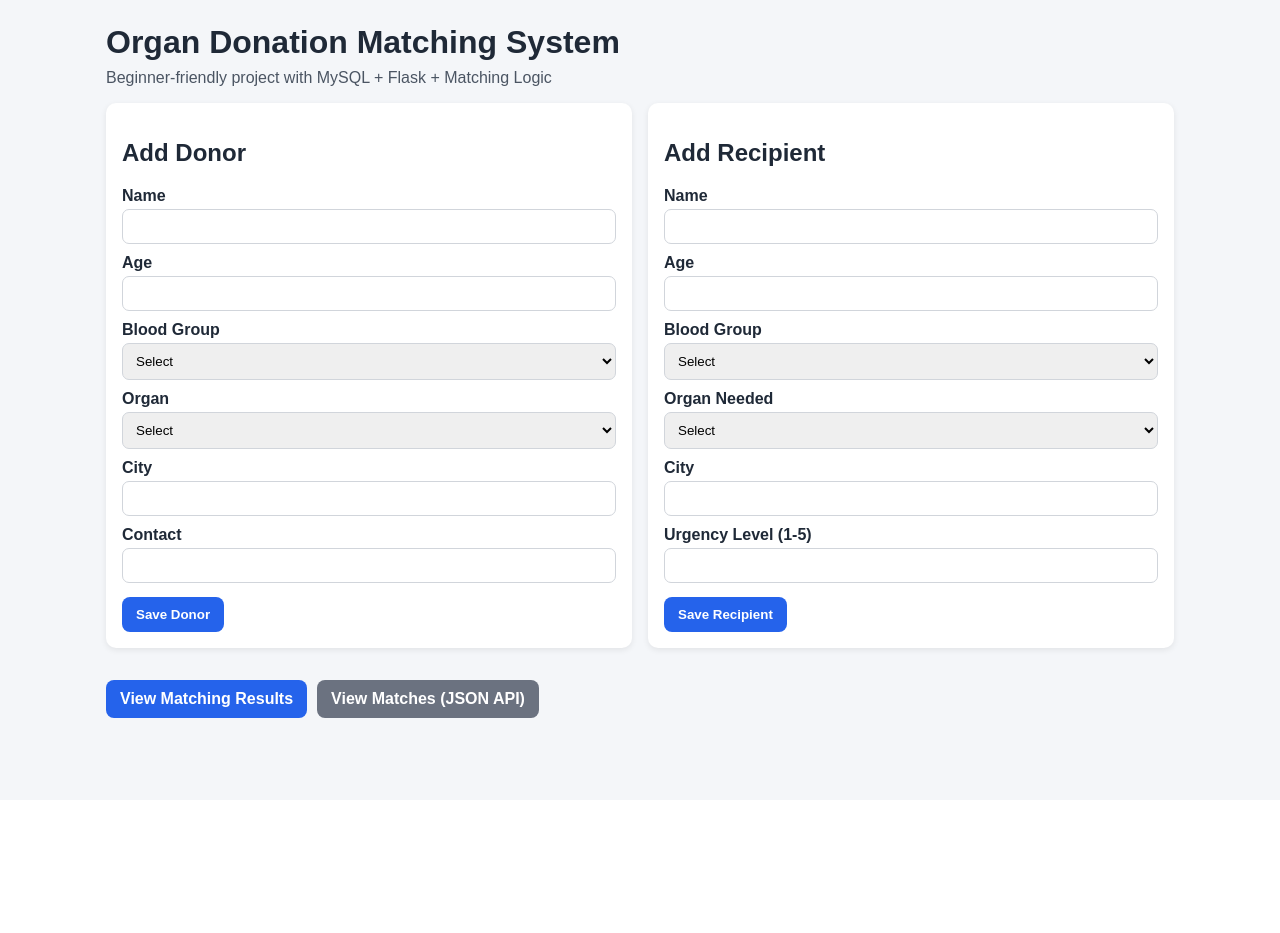
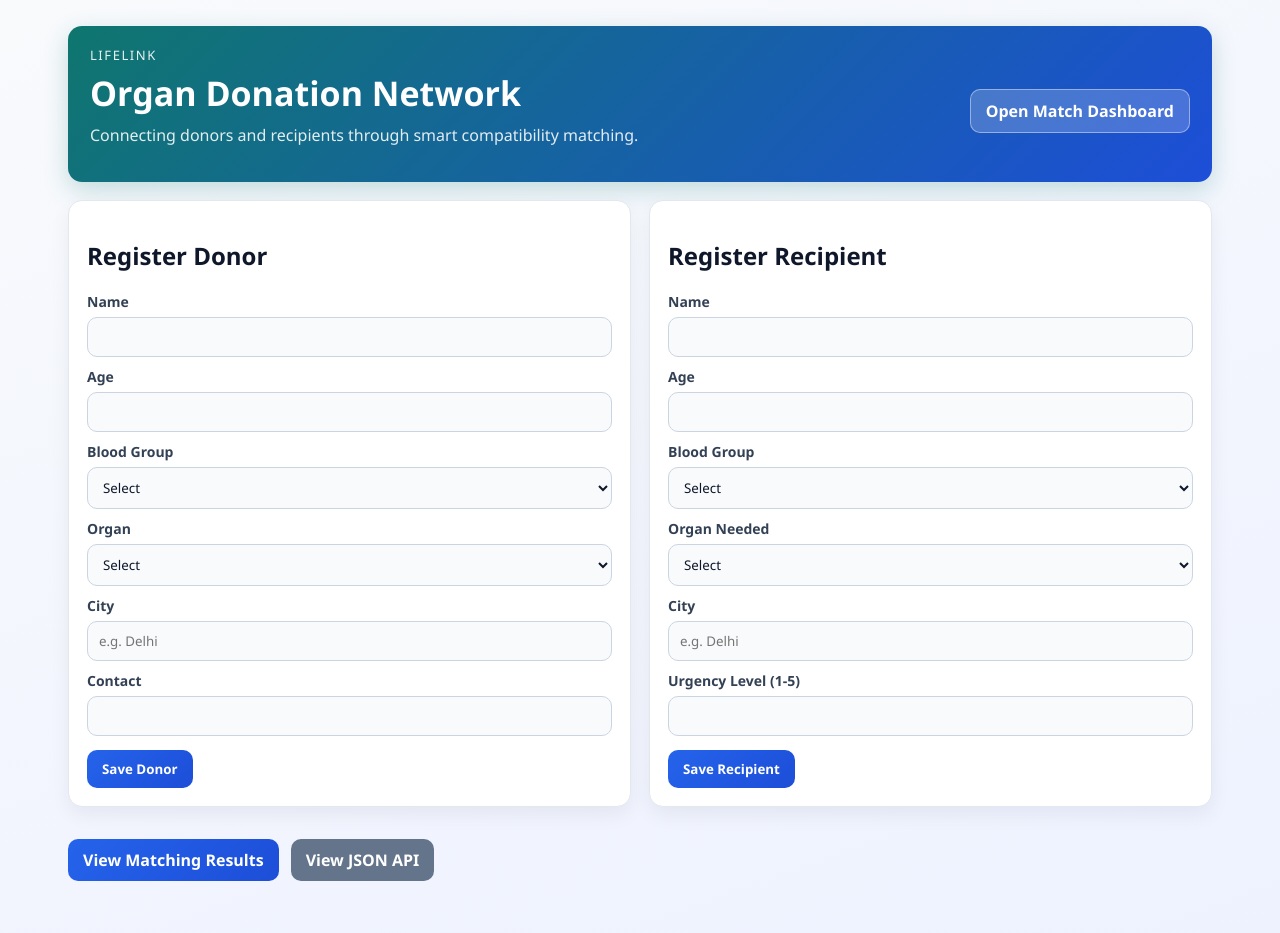
Before and after one commit to kritika014/organ-donation-system, a Flask app: page / in a window 1280 px wide. Before the commit the page ends 718 px from the top, so only its background shows below. Run offline with Flask 3, Linux system fonts and the light colour scheme.

Commit message:
git push

```diff
--- a/app.py
+++ b/app.py
@@ -110,11 +110,66 @@ def view_matches():
     organ = request.args.get("organ", "").strip()
     recipient_blood = request.args.get("recipient_blood", "").strip()
     sort_by = request.args.get("sort_by", "urgency")
-    sort_field = "r.urgency_level DESC, match_score DESC"
+    sort_field = "urgency_level DESC, match_score DESC"
     if sort_by == "score":
-        sort_field = "match_score DESC, r.urgency_level DESC"
+        sort_field = "match_score DESC, urgency_level DESC"
+    recipient_limit = 80
+    top_donors_per_recipient = 3
 
     query = f"""
+    WITH filtered_recipients AS (
+        SELECT
+            r.recipient_id,
+            r.name,
+            r.blood_group,
+            r.organ_needed,
+            r.city,
+            r.urgency_level
+        FROM recipients r
+        WHERE (%s = '' OR r.city = %s)
+          AND (%s = '' OR r.organ_needed = %s)
+          AND (%s = '' OR r.blood_group = %s)
+        ORDER BY r.urgency_level DESC, r.recipient_id DESC
+        LIMIT %s
+    ),
+    ranked AS (
+        SELECT
+            fr.recipient_id,
+            fr.name AS recipient_name,
+            fr.blood_group AS recipient_blood_group,
+            fr.organ_needed,
+            fr.city,
+            fr.urgency_level,
+            d.donor_id,
+            d.name AS donor_name,
+            d.blood_group AS donor_blood_group,
+            (
+                50
+                + 30
+                + 20
+                + CASE WHEN d.blood_group = fr.blood_group THEN 10 ELSE 0 END
+                + (fr.urgency_level * 10)
+            ) AS match_score,
+            ROW_NUMBER() OVER (
+                PARTITION BY fr.recipient_id
+                ORDER BY
+                    (
+                        50
+                        + 30
+                        + 20
+                        + CASE WHEN d.blood_group = fr.blood_group THEN 10 ELSE 0 END
+                        + (fr.urgency_level * 10)
+                    ) DESC,
+                    d.donor_id
+            ) AS rn
+        FROM filtered_recipients fr
+        JOIN donors d
+            ON d.organ = fr.organ_needed
+           AND d.city = fr.city
+        JOIN blood_compatibility bc
+            ON bc.donor_blood_group = d.blood_group
+           AND bc.recipient_blood_group = fr.blood_group
+    )
     SELECT
         recipient_id,
         recipient_name,
@@ -127,35 +182,9 @@ def view_matches():
         donor_blood_group,
         match_score,
         CASE WHEN rn = 1 THEN 1 ELSE 0 END AS is_best_match
-    FROM (
-        SELECT
-            r.recipient_id,
-            r.name AS recipient_name,
-            r.blood_group AS recipient_blood_group,
-            r.organ_needed,
-            r.city,
-            r.urgency_level,
-            d.donor_id,
-            d.name AS donor_name,
-            d.blood_group AS donor_blood_group,
-            (50 + 30 + 20 + (r.urgency_level * 10)) AS match_score,
-            ROW_NUMBER() OVER (
-                PARTITION BY r.recipient_id
-                ORDER BY d.donor_id
-            ) AS rn
-        FROM recipients r
-        JOIN donors d
-            ON d.organ = r.organ_needed
-           AND d.city = r.city
-        JOIN blood_compatibility bc
-            ON bc.donor_blood_group = d.blood_group
-           AND bc.recipient_blood_group = r.blood_group
-        WHERE (%s = '' OR r.city = %s)
-          AND (%s = '' OR r.organ_needed = %s)
-          AND (%s = '' OR r.blood_group = %s)
-    ) ranked
+    FROM ranked
+    WHERE rn <= %s
     ORDER BY {sort_field}, recipient_id, donor_id
-    LIMIT 300
     """
 
     connection = None
@@ -163,7 +192,19 @@ def view_matches():
     try:
         connection = get_db_connection()
         cursor = connection.cursor(dictionary=True)
-        cursor.execute(query, (city, city, organ, organ, recipient_blood, recipient_blood))
+        cursor.execute(
+            query,
+            (
+                city,
+                city,
+                organ,
+                organ,
+                recipient_blood,
+                recipient_blood,
+                recipient_limit,
+                top_donors_per_recipient,
+            ),
+        )
         matches = cursor.fetchall()
         return jsonify(
             {
@@ -193,11 +234,66 @@ def matches_page():
     organ = request.args.get("organ", "").strip()
     recipient_blood = request.args.get("recipient_blood", "").strip()
     sort_by = request.args.get("sort_by", "urgency")
-    sort_field = "r.urgency_level DESC, match_score DESC"
+    sort_field = "urgency_level DESC, match_score DESC"
     if sort_by == "score":
-        sort_field = "match_score DESC, r.urgency_level DESC"
+        sort_field = "match_score DESC, urgency_level DESC"
+    recipient_limit = 80
+    top_donors_per_recipient = 3
 
     query = f"""
+    WITH filtered_recipients AS (
+        SELECT
+            r.recipient_id,
+            r.name,
+            r.blood_group,
+            r.organ_needed,
+            r.city,
+            r.urgency_level
+        FROM recipients r
+        WHERE (%s = '' OR r.city = %s)
+          AND (%s = '' OR r.organ_needed = %s)
+          AND (%s = '' OR r.blood_group = %s)
+        ORDER BY r.urgency_level DESC, r.recipient_id DESC
+        LIMIT %s
+    ),
+    ranked AS (
+        SELECT
+            fr.recipient_id,
+            fr.name AS recipient_name,
+            fr.blood_group AS recipient_blood_group,
+            fr.organ_needed,
+            fr.city,
+            fr.urgency_level,
+            d.donor_id,
+            d.name AS donor_name,
+            d.blood_group AS donor_blood_group,
+            (
+                50
+                + 30
+                + 20
+                + CASE WHEN d.blood_group = fr.blood_group THEN 10 ELSE 0 END
+                + (fr.urgency_level * 10)
+            ) AS match_score,
+            ROW_NUMBER() OVER (
+                PARTITION BY fr.recipient_id
+                ORDER BY
+                    (
+                        50
+                        + 30
+                        + 20
+                        + CASE WHEN d.blood_group = fr.blood_group THEN 10 ELSE 0 END
+                        + (fr.urgency_level * 10)
+                    ) DESC,
+                    d.donor_id
+            ) AS rn
+        FROM filtered_recipients fr
+        JOIN donors d
+            ON d.organ = fr.organ_needed
+           AND d.city = fr.city
+        JOIN blood_compatibility bc
+            ON bc.donor_blood_group = d.blood_group
+           AND bc.recipient_blood_group = fr.blood_group
+    )
     SELECT
         recipient_id,
         recipient_name,
@@ -210,42 +306,28 @@ def matches_page():
         donor_blood_group,
         match_score,
         CASE WHEN rn = 1 THEN 1 ELSE 0 END AS is_best_match
-    FROM (
-        SELECT
-            r.recipient_id,
-            r.name AS recipient_name,
-            r.blood_group AS recipient_blood_group,
-            r.organ_needed,
-            r.city,
-            r.urgency_level,
-            d.donor_id,
-            d.name AS donor_name,
-            d.blood_group AS donor_blood_group,
-            (50 + 30 + 20 + (r.urgency_level * 10)) AS match_score,
-            ROW_NUMBER() OVER (
-                PARTITION BY r.recipient_id
-                ORDER BY d.donor_id
-            ) AS rn
-        FROM recipients r
-        JOIN donors d
-            ON d.organ = r.organ_needed
-           AND d.city = r.city
-        JOIN blood_compatibility bc
-            ON bc.donor_blood_group = d.blood_group
-           AND bc.recipient_blood_group = r.blood_group
-        WHERE (%s = '' OR r.city = %s)
-          AND (%s = '' OR r.organ_needed = %s)
-          AND (%s = '' OR r.blood_group = %s)
-    ) ranked
+    FROM ranked
+    WHERE rn <= %s
     ORDER BY {sort_field}, recipient_id, donor_id
-    LIMIT 300
     """
     connection = None
     cursor = None
     try:
         connection = get_db_connection()
         cursor = connection.cursor(dictionary=True)
-        cursor.execute(query, (city, city, organ, organ, recipient_blood, recipient_blood))
+        cursor.execute(
+            query,
+            (
+                city,
+                city,
+                organ,
+                organ,
+                recipient_blood,
+                recipient_blood,
+                recipient_limit,
+                top_donors_per_recipient,
+            ),
+        )
         matches = cursor.fetchall()
         filters = {
             "city": city,
--- a/static/style.css
+++ b/static/style.css
@@ -1,40 +1,64 @@
 * {
     box-sizing: border-box;
-    font-family: Arial, sans-serif;
+    font-family: "Segoe UI", Tahoma, Arial, sans-serif;
 }
 
 body {
     margin: 0;
-    background: #f4f6f9;
-    color: #1f2937;
+    background: linear-gradient(160deg, #f8fafc 0%, #eef2ff 100%);
+    color: #0f172a;
 }
 
 .container {
-    max-width: 1100px;
-    margin: 24px auto;
-    padding: 0 16px 24px;
+    max-width: 1180px;
+    margin: 26px auto;
+    padding: 0 18px 26px;
+}
+
+.hero {
+    background: linear-gradient(135deg, #0f766e 0%, #1d4ed8 100%);
+    color: #ffffff;
+    border-radius: 14px;
+    padding: 20px 22px;
+    display: flex;
+    justify-content: space-between;
+    align-items: center;
+    gap: 16px;
+    box-shadow: 0 8px 24px rgba(15, 118, 110, 0.22);
+}
+
+.brand {
+    margin: 0;
+    font-size: 13px;
+    letter-spacing: 0.12em;
+    text-transform: uppercase;
+    opacity: 0.9;
 }
 
 h1 {
+    margin-top: 6px;
     margin-bottom: 8px;
+    font-size: 34px;
 }
 
 .subtitle {
     margin-top: 0;
-    color: #4b5563;
+    color: rgba(255, 255, 255, 0.88);
 }
 
 .grid {
     display: grid;
     grid-template-columns: 1fr 1fr;
-    gap: 16px;
+    gap: 18px;
+    margin-top: 18px;
 }
 
 .card {
-    background: white;
-    border-radius: 10px;
-    padding: 16px;
-    box-shadow: 0 2px 6px rgba(0, 0, 0, 0.08);
+    background: #ffffff;
+    border: 1px solid #e2e8f0;
+    border-radius: 14px;
+    padding: 18px;
+    box-shadow: 0 8px 20px rgba(15, 23, 42, 0.06);
 }
 
 .filter-card {
@@ -44,38 +68,64 @@ h1 {
 .filter-form {
     display: grid;
     grid-template-columns: repeat(6, minmax(120px, 1fr));
-    gap: 10px;
+    gap: 12px;
     align-items: end;
 }
 
 label {
     display: block;
-    margin: 10px 0 4px;
+    margin: 10px 0 6px;
     font-weight: 600;
+    color: #334155;
+    font-size: 14px;
 }
 
 input, select {
     width: 100%;
-    padding: 9px;
-    border: 1px solid #d1d5db;
-    border-radius: 7px;
+    padding: 10px 11px;
+    border: 1px solid #cbd5e1;
+    border-radius: 10px;
+    background: #f8fafc;
+    color: #0f172a;
+}
+
+input:focus, select:focus {
+    outline: none;
+    border-color: #2563eb;
+    box-shadow: 0 0 0 3px rgba(37, 99, 235, 0.14);
 }
 
 button, .btn {
     display: inline-block;
     margin-top: 14px;
-    padding: 10px 14px;
+    padding: 10px 15px;
     border: none;
-    border-radius: 8px;
-    background: #2563eb;
+    border-radius: 10px;
+    background: linear-gradient(135deg, #2563eb 0%, #1d4ed8 100%);
     color: #fff;
     text-decoration: none;
     cursor: pointer;
     font-weight: 600;
+    transition: transform 0.15s ease, box-shadow 0.15s ease;
+}
+
+button:hover, .btn:hover {
+    transform: translateY(-1px);
+    box-shadow: 0 8px 16px rgba(37, 99, 235, 0.24);
 }
 
 .btn.secondary {
-    background: #6b7280;
+    background: #64748b;
+}
+
+.btn-ghost {
+    background: rgba(255, 255, 255, 0.2);
+    border: 1px solid rgba(255, 255, 255, 0.42);
+}
+
+.btn-ghost:hover {
+    background: rgba(255, 255, 255, 0.28);
+    box-shadow: none;
 }
 
 .reset-btn {
@@ -85,31 +135,36 @@ button, .btn {
 .actions {
     margin-top: 18px;
     display: flex;
-    gap: 10px;
+    gap: 12px;
     flex-wrap: wrap;
 }
 
 .alert {
-    padding: 10px 12px;
-    border-radius: 8px;
+    padding: 11px 13px;
+    border-radius: 10px;
     margin: 12px 0;
+    border: 1px solid transparent;
 }
 
 .alert.success {
     background: #dcfce7;
     color: #166534;
+    border-color: #86efac;
 }
 
 .alert.error {
     background: #fee2e2;
     color: #991b1b;
+    border-color: #fca5a5;
 }
 
 .table-wrap {
     overflow-x: auto;
     background: #fff;
-    border-radius: 10px;
-    box-shadow: 0 2px 6px rgba(0, 0, 0, 0.08);
+    border: 1px solid #e2e8f0;
+    border-radius: 12px;
+    box-shadow: 0 8px 20px rgba(15, 23, 42, 0.06);
+    margin-top: 14px;
 }
 
 table {
@@ -119,32 +174,40 @@ table {
 
 th, td {
     text-align: left;
-    padding: 10px;
-    border-bottom: 1px solid #e5e7eb;
+    padding: 11px;
+    border-bottom: 1px solid #e2e8f0;
+    font-size: 14px;
 }
 
 th {
-    background: #eff6ff;
+    background: #e0e7ff;
+    color: #1e3a8a;
+    font-weight: 700;
 }
 
 .best-match {
-    background: #fffbeb;
+    background: #fef9c3;
 }
 
 .tag {
     display: inline-block;
-    padding: 3px 8px;
+    padding: 4px 9px;
     border-radius: 999px;
     font-size: 12px;
     background: #f59e0b;
     color: #fff;
+    font-weight: 700;
 }
 
 .tag.muted {
-    background: #9ca3af;
+    background: #94a3b8;
 }
 
 @media (max-width: 900px) {
+    .hero {
+        flex-direction: column;
+        align-items: flex-start;
+    }
     .grid {
         grid-template-columns: 1fr;
     }
--- a/templates/index.html
+++ b/templates/index.html
@@ -3,13 +3,19 @@
 <head>
     <meta charset="UTF-8">
     <meta name="viewport" content="width=device-width, initial-scale=1.0">
-    <title>Organ Donation Matching System</title>
+    <title>LifeLink - Organ Donation Network</title>
     <link rel="stylesheet" href="{{ url_for('static', filename='style.css') }}">
 </head>
 <body>
     <div class="container">
-        <h1>Organ Donation Matching System</h1>
-        <p class="subtitle">Beginner-friendly project with MySQL + Flask + Matching Logic</p>
+        <header class="hero">
+            <div>
+                <p class="brand">LifeLink</p>
+                <h1>Organ Donation Network</h1>
+                <p class="subtitle">Connecting donors and recipients through smart compatibility matching.</p>
+            </div>
+            <a class="btn btn-ghost" href="/matches">Open Match Dashboard</a>
+        </header>
 
         {% if request.args.get('msg') %}
             <div class="alert success">{{ request.args.get('msg') }}</div>
@@ -20,7 +26,7 @@
 
         <div class="grid">
             <div class="card">
-                <h2>Add Donor</h2>
+                <h2>Register Donor</h2>
                 <form action="/add_donor" method="POST">
                     <label>Name</label>
                     <input type="text" name="name" required>
@@ -43,7 +49,7 @@
                     </select>
 
                     <label>City</label>
-                    <input type="text" name="city" required>
+                    <input type="text" name="city" placeholder="e.g. Delhi" required>
 
                     <label>Contact</label>
                     <input type="text" name="contact">
@@ -53,7 +59,7 @@
             </div>
 
             <div class="card">
-                <h2>Add Recipient</h2>
+                <h2>Register Recipient</h2>
                 <form action="/add_recipient" method="POST">
                     <label>Name</label>
                     <input type="text" name="name" required>
@@ -76,7 +82,7 @@
                     </select>
 
                     <label>City</label>
-                    <input type="text" name="city" required>
+                    <input type="text" name="city" placeholder="e.g. Delhi" required>
 
                     <label>Urgency Level (1-5)</label>
                     <input type="number" name="urgency_level" min="1" max="5" required>
@@ -88,7 +94,7 @@
 
         <div class="actions">
             <a class="btn" href="/matches">View Matching Results</a>
-            <a class="btn secondary" href="/view_matches">View Matches (JSON API)</a>
+            <a class="btn secondary" href="/view_matches">View JSON API</a>
         </div>
     </div>
 </body>
```
Also changed, not shown: templates/matches.html (+10 -8 lines).
